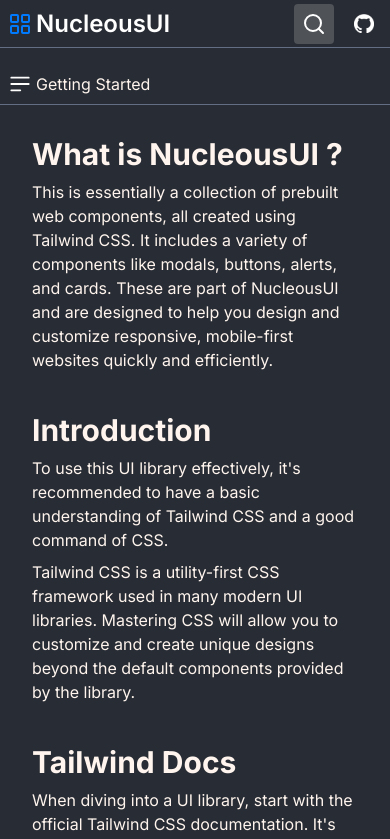
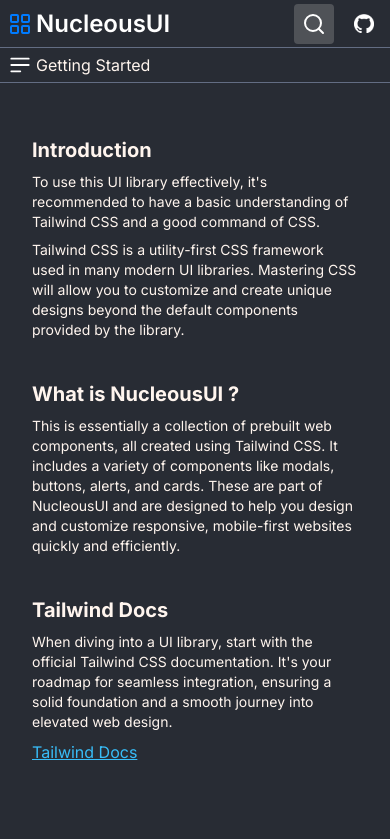
Before and after one commit to justizha/NucleousUI, a Next.js app: page /documentation in a window 390 px wide. Shown: the top 839 px of the page. Built offline with nearby package versions, Linux system fonts and the light colour scheme.

Commit message:
layouts : responsive adjustment

```diff
--- a/src/app/documentation/page.tsx
+++ b/src/app/documentation/page.tsx
@@ -7,13 +7,13 @@
         <DocsSection>
             <div className="px-4">
                 <div className="mb-10">
+                    <Header title="Introduction" />
+                    <Paragraph text="To use this UI library effectively, it's recommended to have a basic understanding of Tailwind CSS and a good command of CSS. " />
+                    <Paragraph text="Tailwind CSS is a utility-first CSS framework used in many modern UI libraries. Mastering CSS will allow you to customize and create unique designs beyond the default components provided by the library." />
+                </div>
+                <div className="mb-10">
                     <Header title="What is NucleousUI ?" />
                     <Paragraph text="This is essentially a collection of prebuilt web components, all created using Tailwind CSS. It includes a variety of components like modals, buttons, alerts, and cards. These are part of NucleousUI and are designed to help you design and customize responsive, mobile-first websites quickly and efficiently." />
-                </div>
-                <div className="mb-10">
-                    <Header title="Introduction" />
-                    <Paragraph text="To use this UI library effectively, it's recommended to have a basic understanding of Tailwind CSS and a good command of CSS. " />
-                    <Paragraph text="Tailwind CSS is a utility-first CSS framework used in many modern UI libraries. Mastering CSS will allow you to customize and create unique designs beyond the default components provided by the library."/>
                 </div>
                 <div>
                     <Header title="Tailwind Docs" />
--- a/src/components/Header.tsx
+++ b/src/components/Header.tsx
@@ -1,7 +1,7 @@
 export default function Header({ title }) {
     return (
         <div className="my-2">
-            <h1 className="text-3xl font-bold text-main-white">
+            <h1 className="lg:text-3xl md:text-2xl text-xl font-bold text-main-white">
                 {title}
             </h1>
         </div>
--- a/src/components/Paragraph.tsx
+++ b/src/components/Paragraph.tsx
@@ -1,7 +1,7 @@
 export default function Paragraph({ text }) {
     return (
         <div className="my-2">
-            <p className="text-main-white text-base">
+            <p className="text-main-white lg:text-lg md:text-base text-sm">
                 {text}
             </p>
         </div>
--- a/src/components/SideBar.tsx
+++ b/src/components/SideBar.tsx
@@ -39,7 +39,7 @@
             )}
 
             {/* !!SIDEBAR!! */}
-            <div className="fixed lg:hidden z-0 top-16 py-1 bg-main-black border-b border-main-accent w-full">
+            <div className="fixed lg:hidden z-0 top-12 py-[1px] bg-main-black border-b border-main-accent w-full">
                 <div className=" flex items-center">
                     <button type="button" onClick={handleClick} className="inline-flex items-center p-1 ms-1 text-sm text-white rounded-lg lg:hidden">
                         <svg className="w-6 h-6" aria-hidden="true" fill="currentColor" viewBox="0 0 20 20" xmlns="http://www.w3.org/2000/svg">
@@ -49,7 +49,7 @@
                     <h3 className="text-main-white">Getting Started </h3>
                 </div>
             </div>
-            <aside className={`fixed lg:block lg:top-16 top-0 left-0 md:w-72 w-80 inset-0 z-20 right-auto pb-10 bg-[#2c3039] overflow-y-auto ${!toggle ? 'hidden' : 'block'}`}>
+            <aside className={`fixed lg:block lg:top-12 top-0 left-0 md:w-72 w-80 inset-0 z-20 right-auto pb-10 bg-[#2c3039] overflow-y-auto ${!toggle ? 'hidden' : 'block'}`}>
                 <button
                     onClick={handleClick}
                     className="md:hidden absolute top-4 right-3 text-main-white cursor-pointer"
```
